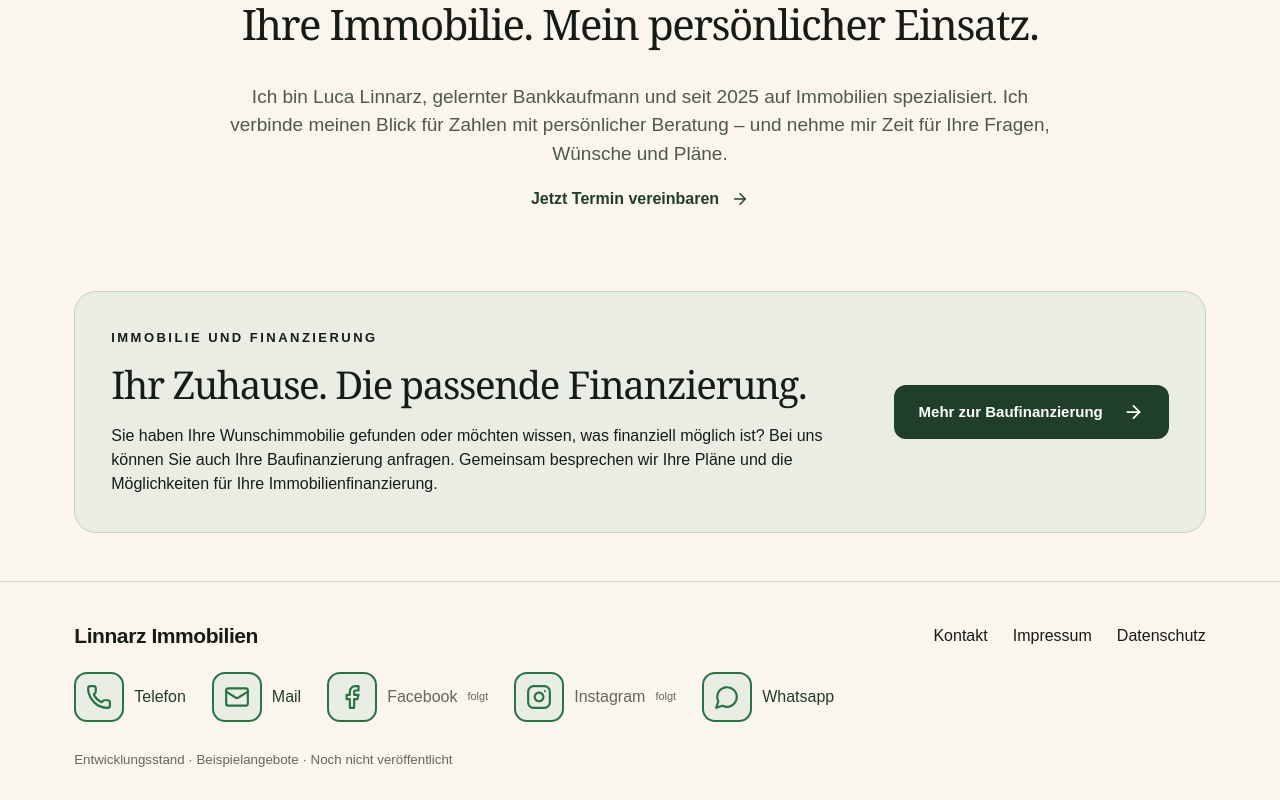
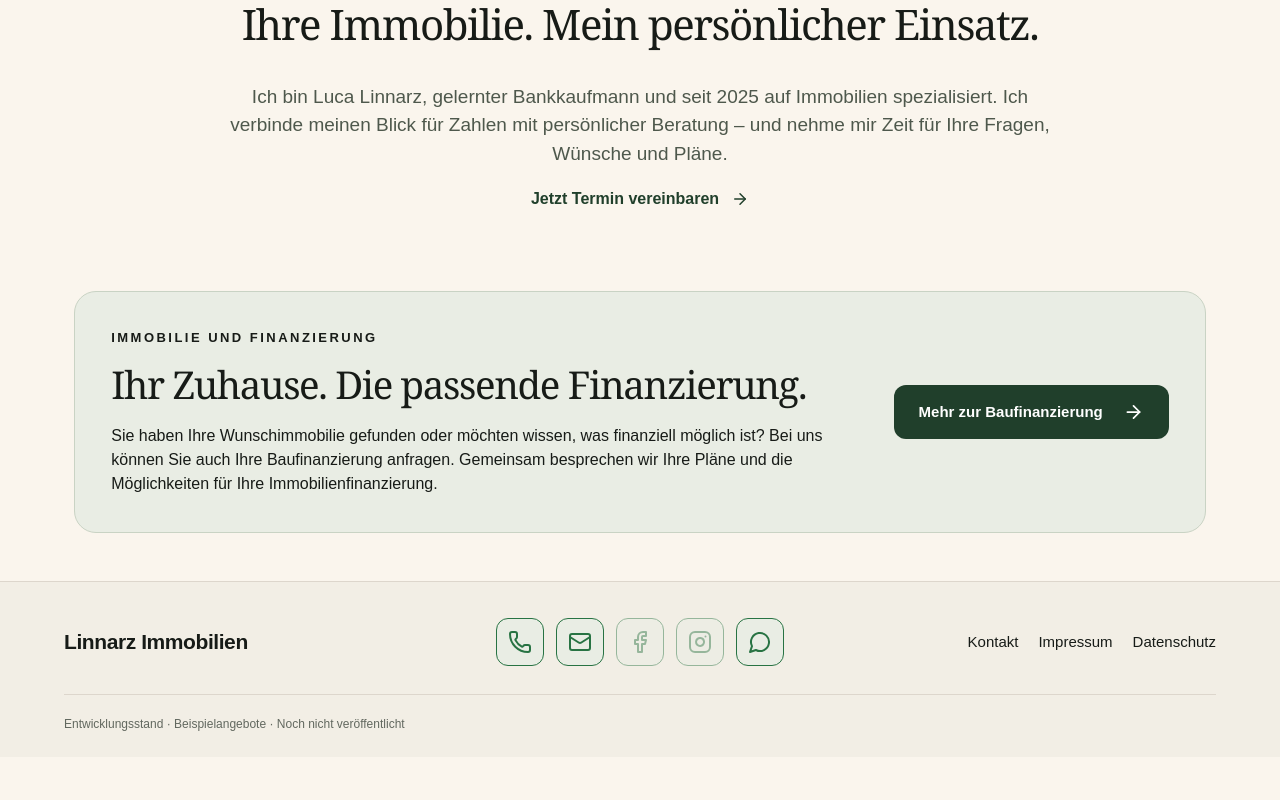
Before and after one commit to luca2linnarz-cyber/linnarz-immobilien, a Next.js app: page / in a window 1280 px wide. Shown: the part 1593-2393 px from the top of the page. After the commit the page ends 2350 px from the top, so only its background shows below. Built offline with nearby package versions, Linux system fonts and the light colour scheme.

Commit message:
Reorganize footer into centered grid with uniform icon-only links

```diff
--- a/app/globals.css
+++ b/app/globals.css
@@ -130,3 +130,17 @@ footer .footer-socials svg{box-sizing:content-box;width:26px;height:26px;padding
 footer .footer-socials a,footer .footer-socials span{gap:10px}
 footer .footer-socials a:hover svg{background:#dce5d5;border-color:var(--green)}
 @media(max-width:600px){footer .footer-socials svg{width:24px;height:24px;padding:9px}}
+
+/* One centered footer grid, with evenly sized icon-only contact links. */
+footer.site-footer{display:block;margin:0;padding:0;border-top:1px solid var(--line);background:#f2eee5;font-size:15px}
+.footer-inner{width:100%;max-width:1440px;margin:0 auto;padding:36px clamp(20px,5vw,72px) 24px;display:grid;grid-template-columns:1fr auto 1fr;align-items:center;gap:28px 36px}
+.footer-brand{font-size:21px;font-weight:700;letter-spacing:-.02em}
+footer .footer-icons{display:flex;align-items:center;gap:12px;padding:0}
+.footer-icons>a,.footer-icons>span{display:flex;align-items:center;justify-content:center;width:48px;height:48px;flex:0 0 48px;border:1.5px solid #287343;border-radius:12px;background:#e9ede4;color:#287343;transition:background .2s,color .2s}
+.footer-icons svg{width:24px;height:24px;stroke-width:2}
+.footer-icons>a:hover{background:var(--green);color:white}
+.footer-icons>.unavailable{opacity:.45}
+footer .footer-legal{justify-content:flex-end;gap:20px;padding:0;align-self:center;flex-wrap:wrap}
+footer .footer-note{grid-column:1/-1;width:auto;margin:0;padding-top:20px;border-top:1px solid var(--line);font-size:12px;color:var(--muted)}
+@media(max-width:1050px){.footer-inner{grid-template-columns:1fr auto}.footer-icons{grid-column:2;grid-row:1}footer .footer-legal{grid-column:1/-1;justify-content:flex-start}}
+@media(max-width:600px){.footer-inner{grid-template-columns:1fr;gap:24px;padding:30px 20px 22px}.footer-icons{grid-column:1;grid-row:auto}footer .footer-legal{gap:20px}.footer-brand{font-size:20px}}
```
Also changed, not shown: app/layout.tsx (+1 -1 lines).
